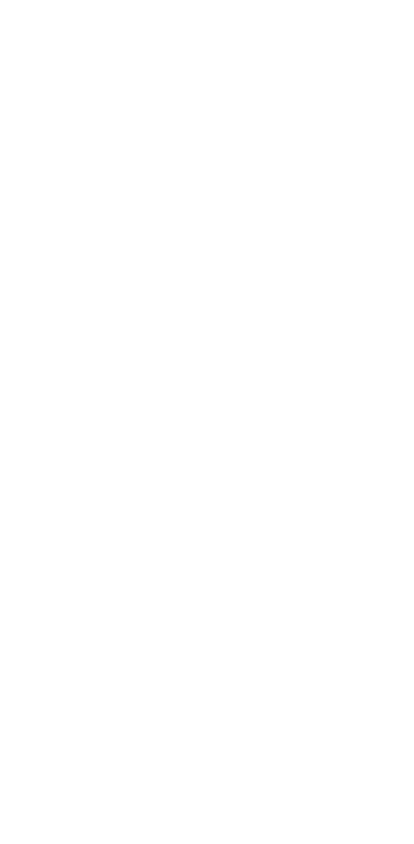
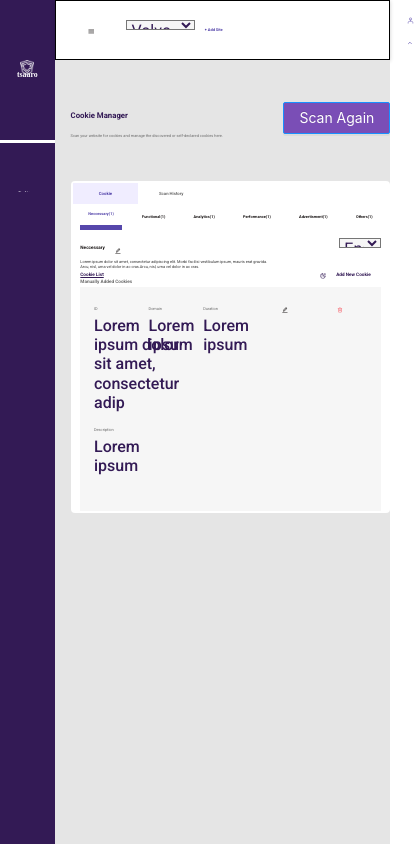
Before and after one commit to viveksingh2893/fronttsaaro, a React (Create React App) app in the folder tsaaro/: page /cm in a window 390 px wide. Before the commit this address had no page. Shown: the whole page, 414 px wide, since content can reach past the window. Built offline with nearby package versions, Linux system fonts and the light colour scheme; a web font is replaced by a local one.

Commit message:
final design w/o responsive

```diff
--- a/tsaaro/src/App.js
+++ b/tsaaro/src/App.js
@@ -13,7 +13,8 @@
 function App() {
   return (
 
-  <AccountScr/>
+  // <AccountScr/>
+  <Screen/>
 
 
 
```
